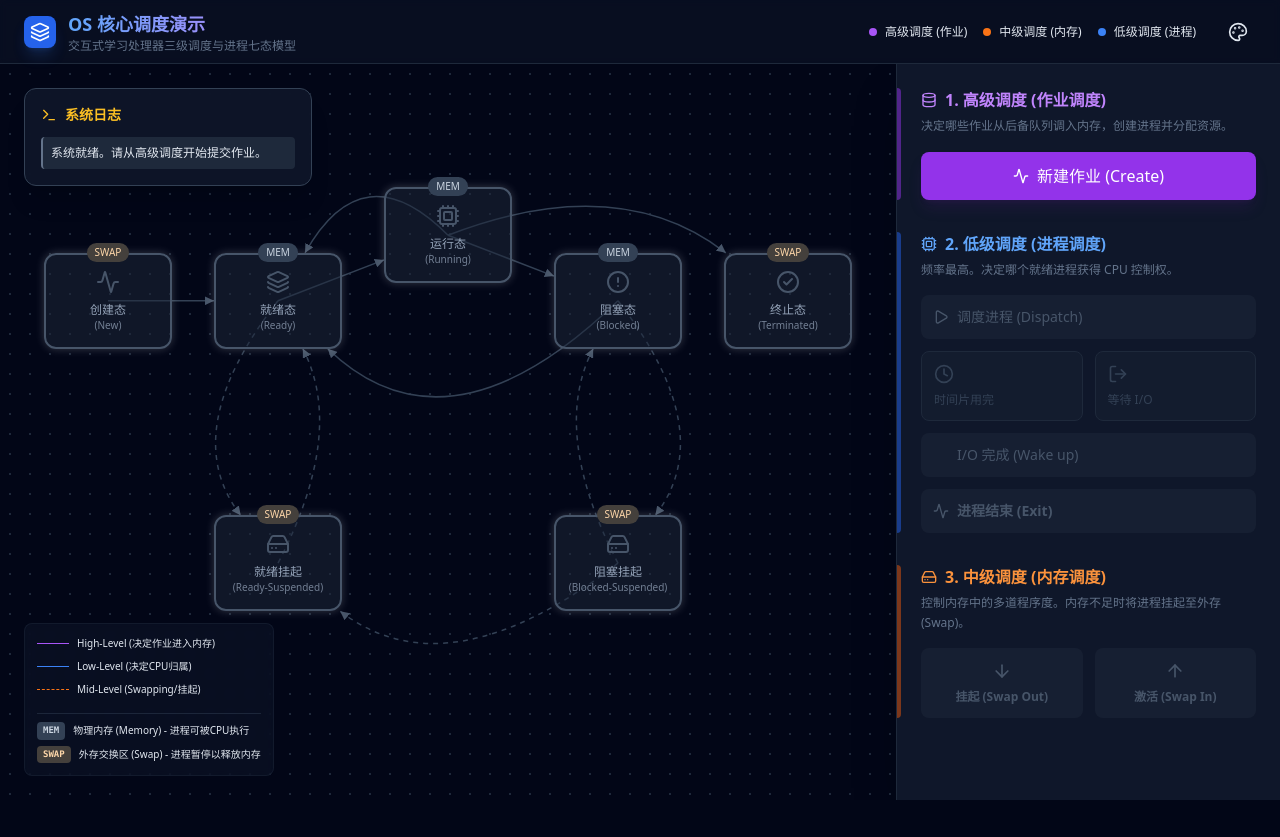
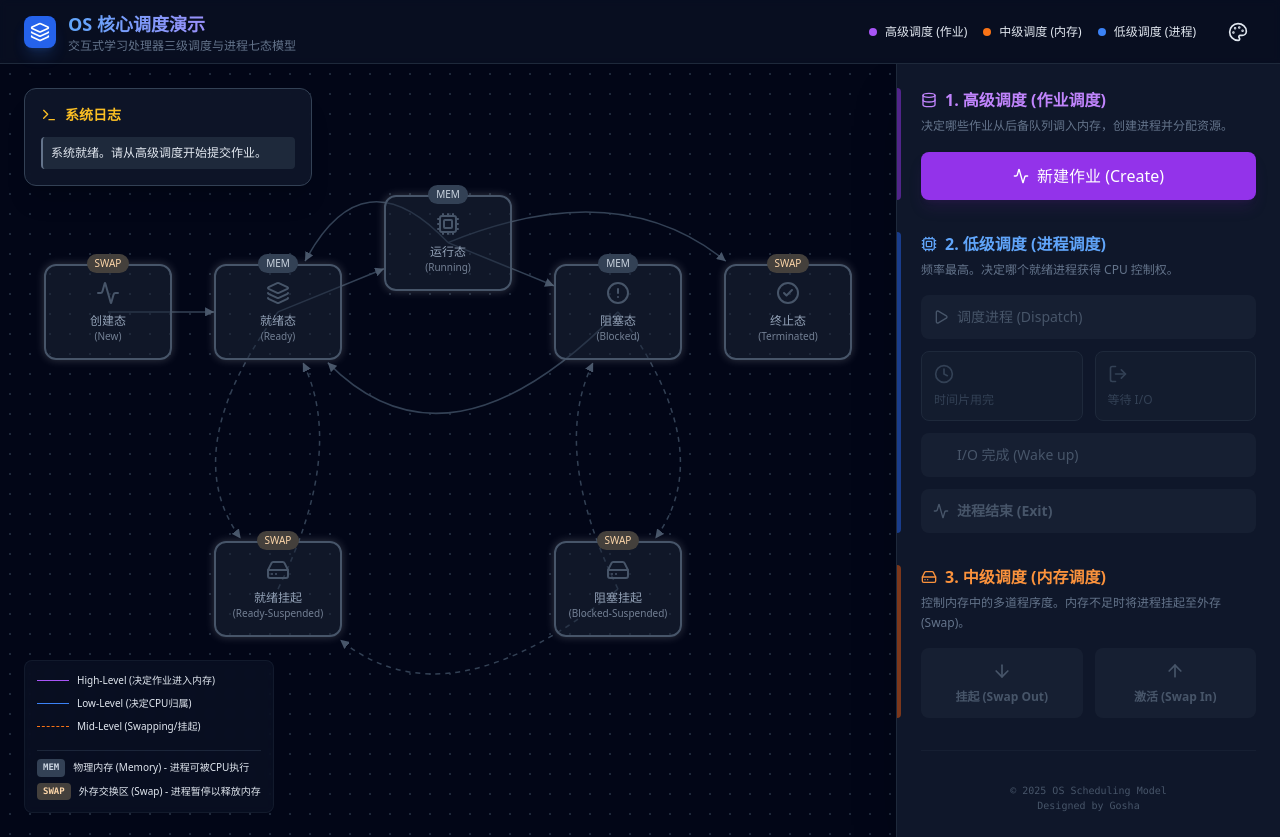
Before and after one commit to GoshaWu/os_scheduler, a plain HTML site: page index.html in a window 1280 px wide. Before the commit the page ends 800 px from the top, so only its background shows below. Drawn offline with nearby package versions, Linux system fonts and the light colour scheme.

Commit message:
Add files via upload

```diff
--- a/index.html
+++ b/index.html
@@ -1,3 +1,18 @@
+<!--
+  OS Core Scheduling Demo
+  Copyright (c) 2025 Gosha (junhwu@stu.edu.cn)
+
+  Licensed under the MIT License.
+  Permission is hereby granted, free of charge, to any person obtaining a copy
+  of this software and associated documentation files (the "Software"), to deal
+  in the Software without restriction, including without limitation the rights
+  to use, copy, modify, merge, publish, distribute, sublicense, and/or sell
+  copies of the Software, and to permit persons to whom the Software is
+  furnished to do so, subject to the following conditions:
+
+  The above copyright notice and this permission notice shall be included in all
+  copies or substantial portions of the Software.
+-->
 <!DOCTYPE html>
 <html lang="zh-CN">
 <head>
@@ -142,7 +157,7 @@
                     <hr class="w-8 border-orange-500 border-dashed"/> <span>Mid-Level (Swapping/挂起)</span>
                 </div>
 
-                <!-- 新增：MEM 和 SWAP 的释义备注 -->
+                <!-- MEM 和 SWAP 的释义备注 -->
                 <div class="mt-2 pt-2 border-t border-slate-700/50 space-y-1.5">
                     <div class="flex items-center gap-2">
                         <span id="badge-mem" class="px-1.5 py-0.5 rounded bg-slate-700 text-slate-300 font-mono text-[9px] font-bold">MEM</span>
@@ -234,6 +249,14 @@
                 </button>
             </div>
         </div>
+
+        <!-- 版权页脚 -->
+        <div class="mt-auto pt-8 border-t border-slate-800/50 text-center transition-colors duration-500" id="copyright-footer">
+            <p class="text-[10px] font-mono transition-colors duration-500 text-slate-600">
+                &copy; 2025 OS Scheduling Model<br/>
+                Designed by <a href="mailto:junhwu@stu.edu.cn" class="hover:underline hover:text-blue-400 transition-colors">Gosha</a>
+            </p>
+        </div>
     </div>
 </main>
 
@@ -248,6 +271,8 @@
             rightPanel: 'bg-slate-900 border-slate-800',
             logPanel: 'bg-slate-900/90 border-slate-700',
             legendPanel: 'bg-slate-900/50 border-slate-800/50',
+            footerText: 'text-slate-600', // 深色主题下的版权文字颜色
+            footerBorder: 'border-slate-800/50',
 
             // 颜色定义 (用于 JS 逻辑)
             colors: {
@@ -270,6 +295,8 @@
             rightPanel: 'bg-white border-slate-200',
             logPanel: 'bg-white/90 border-slate-200 shadow-lg',
             legendPanel: 'bg-white/80 border-slate-200',
+            footerText: 'text-slate-400', // 浅色主题下的版权文字颜色
+            footerBorder: 'border-slate-200',
 
             colors: {
                 baseLine: '#94a3b8', // slate-400
@@ -291,6 +318,8 @@
             rightPanel: 'bg-black border-green-900',
             logPanel: 'bg-black border-green-800 shadow-[0_0_10px_rgba(22,163,74,0.2)]',
             legendPanel: 'bg-black border-green-900',
+            footerText: 'text-green-900', // 复古主题下的版权文字颜色
+            footerBorder: 'border-green-900',
 
             colors: {
                 baseLine: '#14532d', // green-900
@@ -316,7 +345,7 @@
         updateButtons(); // 更新按钮样式
 
         // 更新日志颜色 (需要遍历)
-        // 简单起见，仅新日志会应用新样式，或者可以刷新容器
+        // 简单起见，仅新日志会应用新样式
     }
 
     function getTheme() {
@@ -333,6 +362,11 @@
         document.getElementById('right-panel').className = `w-96 border-l p-6 flex flex-col gap-8 shadow-2xl z-30 overflow-y-auto flex-shrink-0 transition-colors duration-500 ${t.rightPanel}`;
         document.getElementById('log-panel').className = `absolute top-6 left-6 w-72 backdrop-blur border rounded-xl p-4 shadow-xl z-20 transition-colors duration-500 ${t.logPanel}`;
         document.getElementById('legend-panel').className = `absolute bottom-6 left-6 flex flex-col gap-2 text-[10px] pointer-events-none z-40 p-3 rounded-lg border backdrop-blur-sm transition-colors duration-500 ${t.legendPanel}`;
+
+        // 更新版权页脚颜色
+        const footer = document.getElementById('copyright-footer');
+        footer.className = `mt-auto pt-8 border-t text-center transition-colors duration-500 ${t.footerBorder}`;
+        footer.querySelector('p').className = `text-[10px] font-mono transition-colors duration-500 ${t.footerText}`;
     }
 
     // --- 数据模型 ---
```
